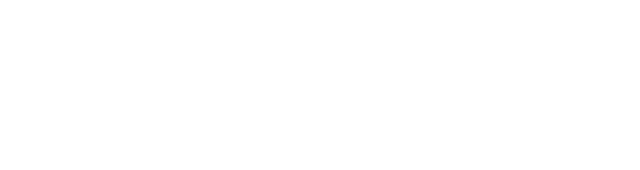
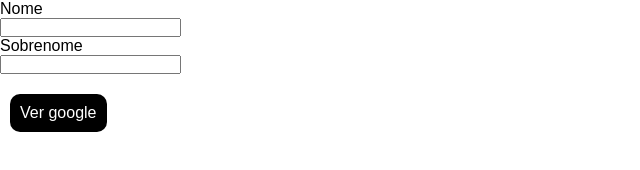
Before and after one commit to Pablo4Almeida/display-block, a plain HTML site: page index.html in a window 1280 px wide. Shown: the whole page, without its empty margins (0-640 px from the left). Drawn offline with Linux system fonts and the light colour scheme.

Commit message:
Atividade finalizada

```diff
--- a/index.html
+++ b/index.html
@@ -4,9 +4,22 @@
     <meta charset="UTF-8">
     <meta http-equiv="X-UA-Compatible" content="IE=edge">
     <meta name="viewport" content="width=device-width, initial-scale=1.0">
+    <link rel="stylesheet" href="style.css">
     <title>Display-block</title>
 </head>
 <body>
+    <form action="">
+        <div>
+            <label for="">Nome</label>
+            <input type="text">
+        </div>
 
+        <div>
+            <label for="">Sobrenome</label>
+            <input type="text">
+        </div>
+    </form>
+
+    <a href="http://google.com">Ver google</a>
 </body>
 </html>
--- /dev/null
+++ b/style.css
@@ -0,0 +1,23 @@
+*{
+    margin: 0;
+    padding: 0;
+    box-sizing: border-box;
+
+    font-family: Arial;
+}
+
+label{
+    display: block;
+}
+
+a{
+    display: block;
+    text-decoration: none;
+    background: black;
+    color: white;
+    padding: 10px;
+    margin-top: 20px;
+    margin-left: 10px;
+    width: fit-content;
+    border-radius: 10px;
+}
```
